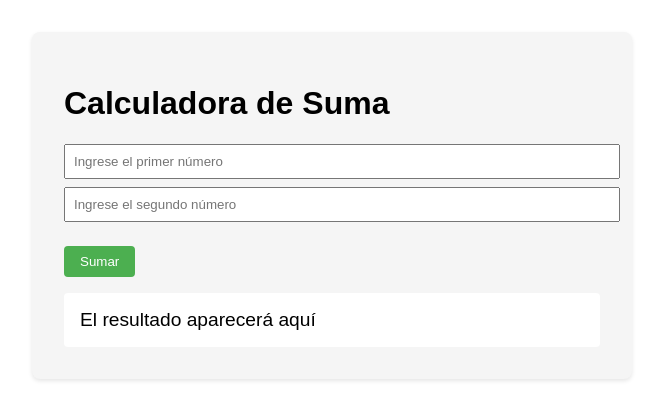
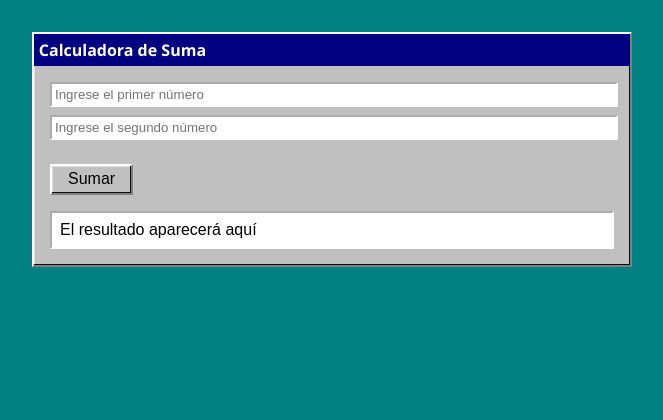
Before and after one commit to marpinet/session-07, a plain HTML site: page index.html in a window 1280 px wide. Shown: the whole page, without its empty margins (308-971 px from the left). Drawn offline with Linux system fonts and the light colour scheme.

Commit message:
V2 Calculadora

```diff
--- a/index.html
+++ b/index.html
@@ -6,42 +6,57 @@
     <title>Calculadora de Suma</title>
     <style>
         body {
-            font-family: Arial, sans-serif;
+            font-family: 'MS Sans Serif', 'Segoe UI', Tahoma, sans-serif;
             max-width: 600px;
             margin: 2rem auto;
             padding: 0 1rem;
+            background-color: #008080;
         }
         .calculator {
-            background-color: #f5f5f5;
-            padding: 2rem;
-            border-radius: 8px;
-            box-shadow: 0 2px 4px rgba(0,0,0,0.1);
+            background-color: #c0c0c0;
+            padding: 1rem;
+            border: 2px solid;
+            border-color: #ffffff #808080 #808080 #ffffff;
+            box-shadow: inset -1px -1px #0a0a0a, inset 1px 1px #dfdfdf;
+        }
+        .calculator h1 {
+            background-color: #000080;
+            color: white;
+            margin: -1rem -1rem 1rem -1rem;
+            padding: 0.3rem;
+            font-size: 1rem;
+            font-weight: bold;
         }
         .input-group {
             margin-bottom: 1rem;
         }
         input {
-            padding: 0.5rem;
-            width: 100%;
+            width: calc(100% - 6px);
             margin-bottom: 0.5rem;
+            border: 2px inset #fff;
+            background-color: #fff;
+            padding: 3px;
+            font-family: 'MS Sans Serif', sans-serif;
         }
         button {
-            background-color: #4CAF50;
-            color: white;
-            padding: 0.5rem 1rem;
-            border: none;
-            border-radius: 4px;
+            background-color: #c0c0c0;
+            border: 2px solid;
+            border-color: #ffffff #808080 #808080 #ffffff;
+            box-shadow: inset -1px -1px #0a0a0a, inset 1px 1px #dfdfdf;
+            padding: 0.3rem 1rem;
             cursor: pointer;
+            font-family: 'MS Sans Serif', sans-serif;
+            font-size: 1rem;
         }
-        button:hover {
-            background-color: #45a049;
+        button:active {
+            border-color: #808080 #ffffff #ffffff #808080;
         }
         #resultado {
-            font-size: 1.2rem;
             margin-top: 1rem;
-            padding: 1rem;
+            padding: 0.5rem;
             background-color: #fff;
-            border-radius: 4px;
+            border: 2px inset #fff;
+            font-family: 'MS Sans Serif', sans-serif;
         }
     </style>
 </head>
```
